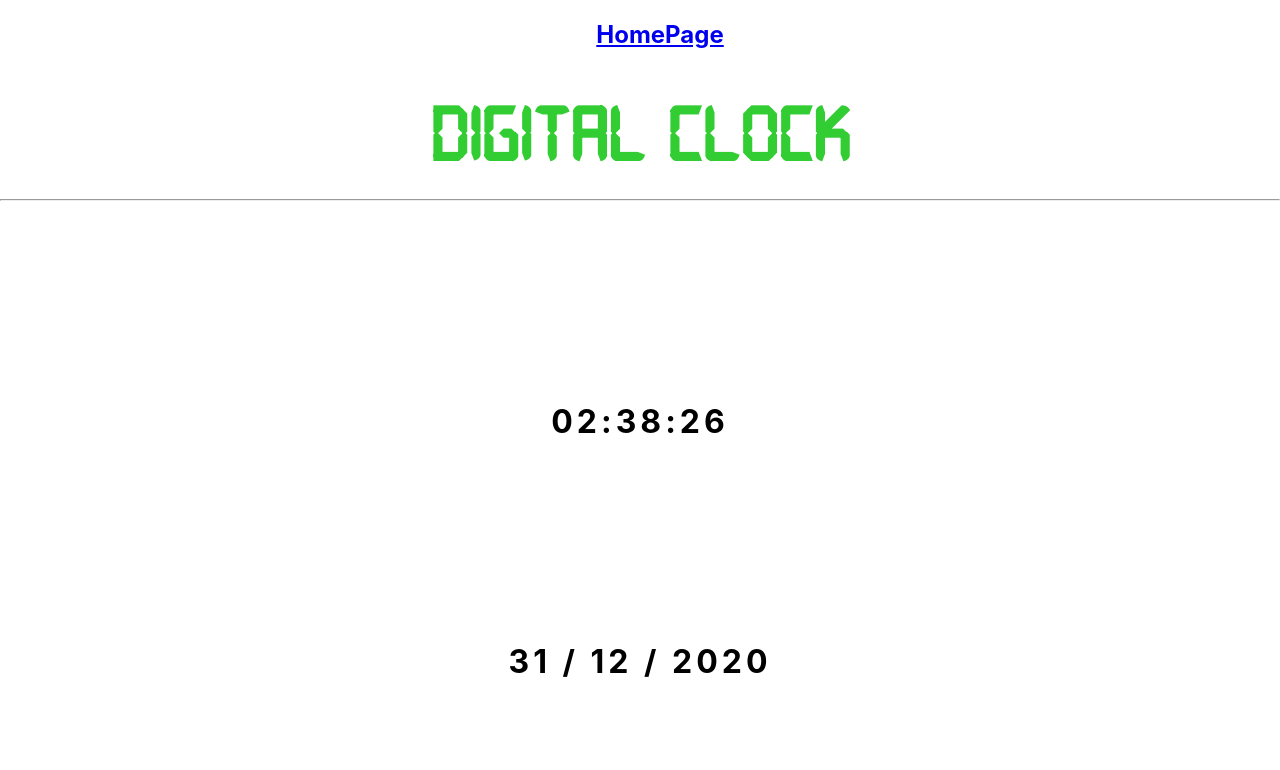
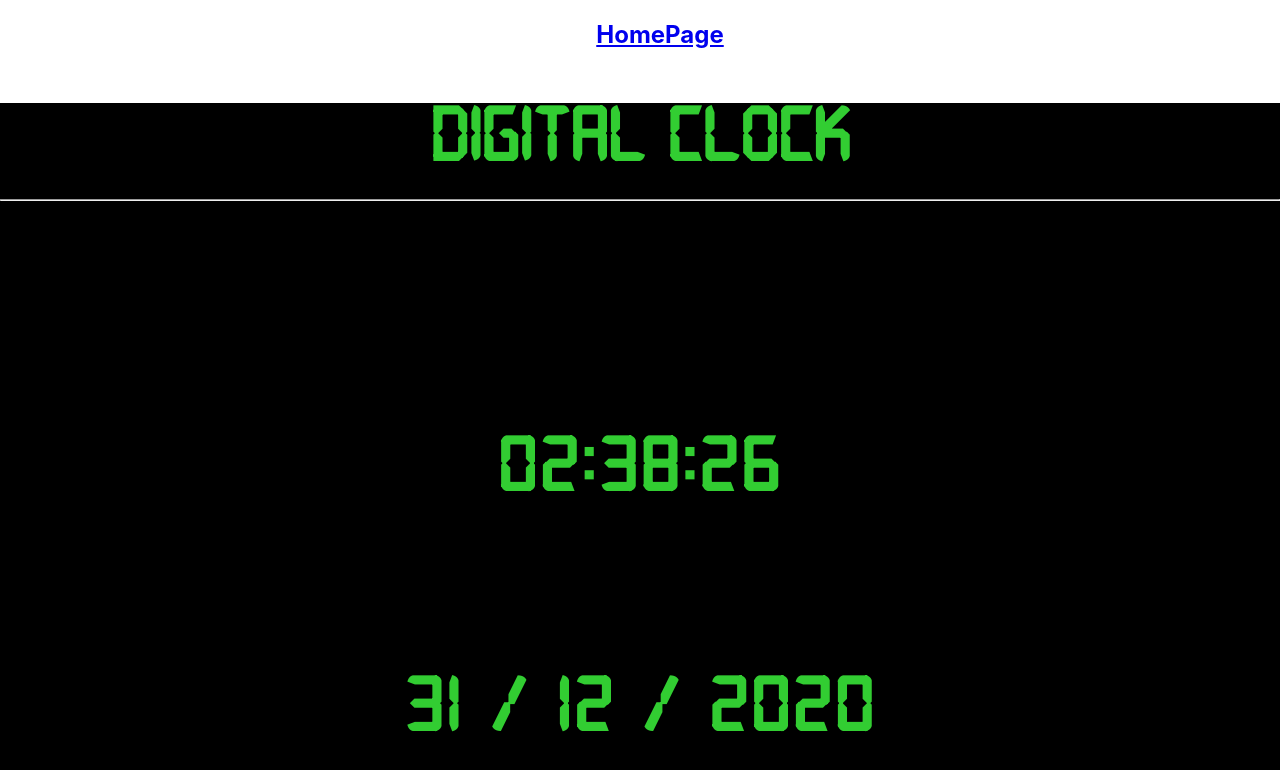
Before and after one commit to vasanth9/reactstudy, a React (Create React App) app: page /digitalclock in a window 1280 px wide. Shown: the top 770 px of the page. Built offline with nearby package versions, Linux system fonts and the light colour scheme.

Commit message:
backgroundcolor css

```diff
--- a/src/digitalclock/DigiApp.css
+++ b/src/digitalclock/DigiApp.css
@@ -3,7 +3,10 @@
     src: local('digital-7'),url('../fonts/digital-7.ttf')format('truetype');
    }
 
-
+#bg{
+    background-color: black;
+    min-height: 100vh;
+}
 #header
 {  font-family:'digital-7';
     font-size: 80px;
--- a/src/digitalclock/Digitalclock.js
+++ b/src/digitalclock/Digitalclock.js
@@ -30,11 +30,11 @@ export default function Digitalclock() {
 },[seconds,minutes,hours,date]);
 
     return (
-        <div>
+        <div id="bg" >
             <h1 id="header">Digital Clock</h1>
             <hr/>
-            <h1 className="date">{date}</h1>
-           <h1 className="glow">{hours}
+            <h1 id="header" className="date">{date}</h1>
+           <h1 id="header" className="glow">{hours}
            :{minutes}
            :{seconds}</h1>
 
```
